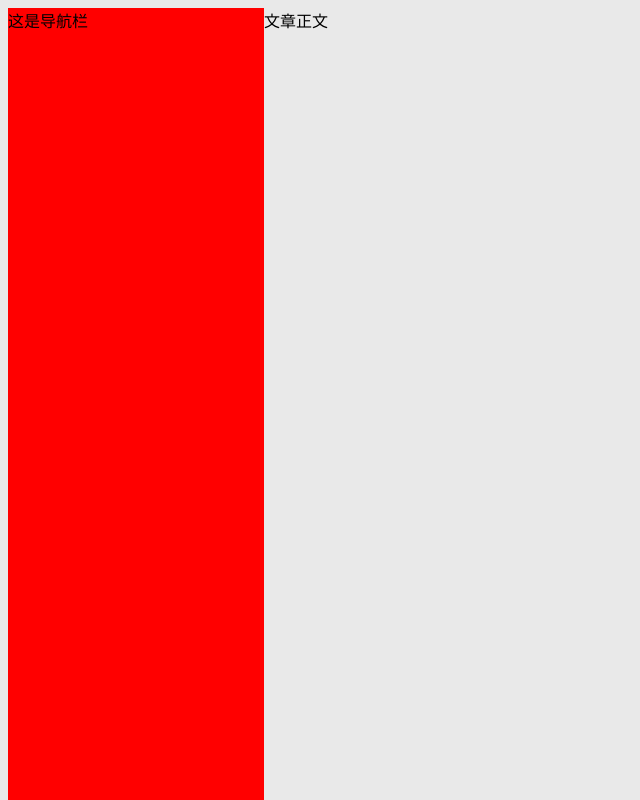
After one commit to DoryCoding/blog, a Django app: template blog/templates/blog/base.html in a window 1280 px wide. The commit adds this page. Shown: the whole page, without its empty margins (0-640 px from the left). Run offline with Django 3.2, Linux system fonts and the light colour scheme; the template is opened without the code that fills it, so the values that code supplies are empty.

Commit message:
add base.html

```diff
--- /dev/null
+++ b/blog/static/blog/base.css
@@ -0,0 +1,41 @@
+body {
+    background-color: rgb(233,233,233) ;
+}
+.nav {
+	float: left;
+	position: fixed;
+	width: 20%;
+	height: 100%;
+	background-color: red;
+}
+.content {
+	float: left;
+	position: absolute;
+	width: 80%;
+	margin-left: 20%;
+	/*background-color: green;*/
+}
+.article_body {
+	width: 90%;
+	margin: 0 auto;
+	background-color: white;
+	margin-top:20px;
+	padding: 10px;
+}
+.article_title {
+	border-left: 5px black solid;
+	height: 50px;
+}
+.article_title a {
+	text-decoration: none;
+	line-height: 50px;
+	font-size: 25px;
+	margin-left: 20px;
+}
+
+.article_content {
+	color: gray;
+}
+.article_footer {
+	color: gray;
+}
--- a/blog/static/blog/main.css
+++ /dev/null
@@ -1,3 +0,0 @@
-li a {
-    color: red;
-}
--- /dev/null
+++ b/blog/templates/blog/article.html
@@ -0,0 +1,4 @@
+{% load static %}
+<link rel="stylesheet" type="text/css" href="{% static 'blog/base.css' %}" />
+
+fghjkl;
--- /dev/null
+++ b/blog/templates/blog/base.html
@@ -0,0 +1,24 @@
+<!DOCTYPE html>
+<html>
+	<meta charset='utf-8'>
+	<head>
+		<title>{% block title %}所有文章{% endblock %}</title>
+	</head>
+	{% load static %}
+	<link rel="stylesheet" type="text/css" href="{% static 'blog/base.css' %}" />
+	<body>
+		<div class='nav'>
+			这是导航栏
+		</div>
+		<div class="content">
+			{% block content %}
+				文章正文
+			{% endblock %}
+		</div>
+
+
+
+
+
+	</body>
+</html>
```
Also changed, not shown: blog/static/blog/content.css (added, +9 -0 lines), blog/templates/blog/index.html (+30 -10 lines).
